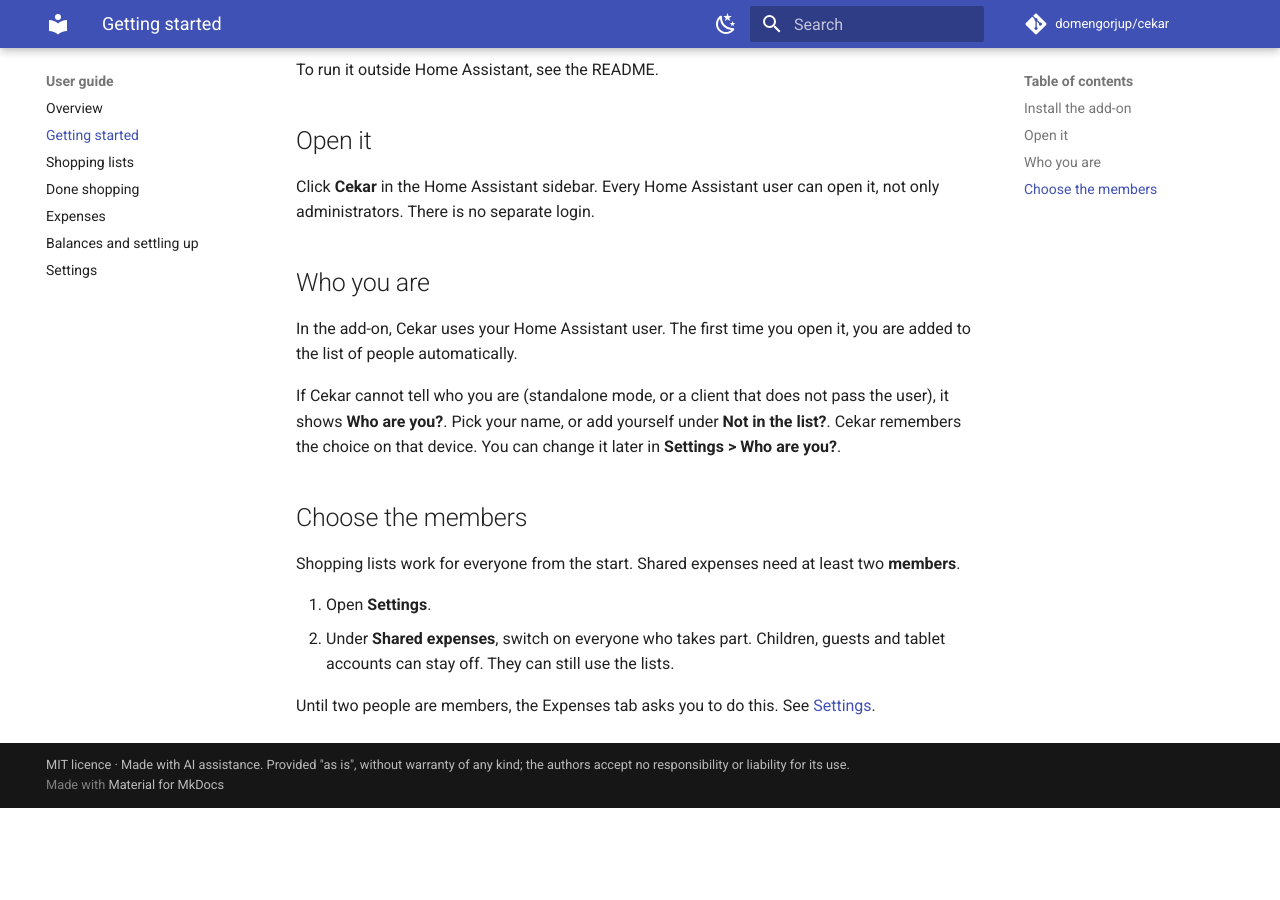
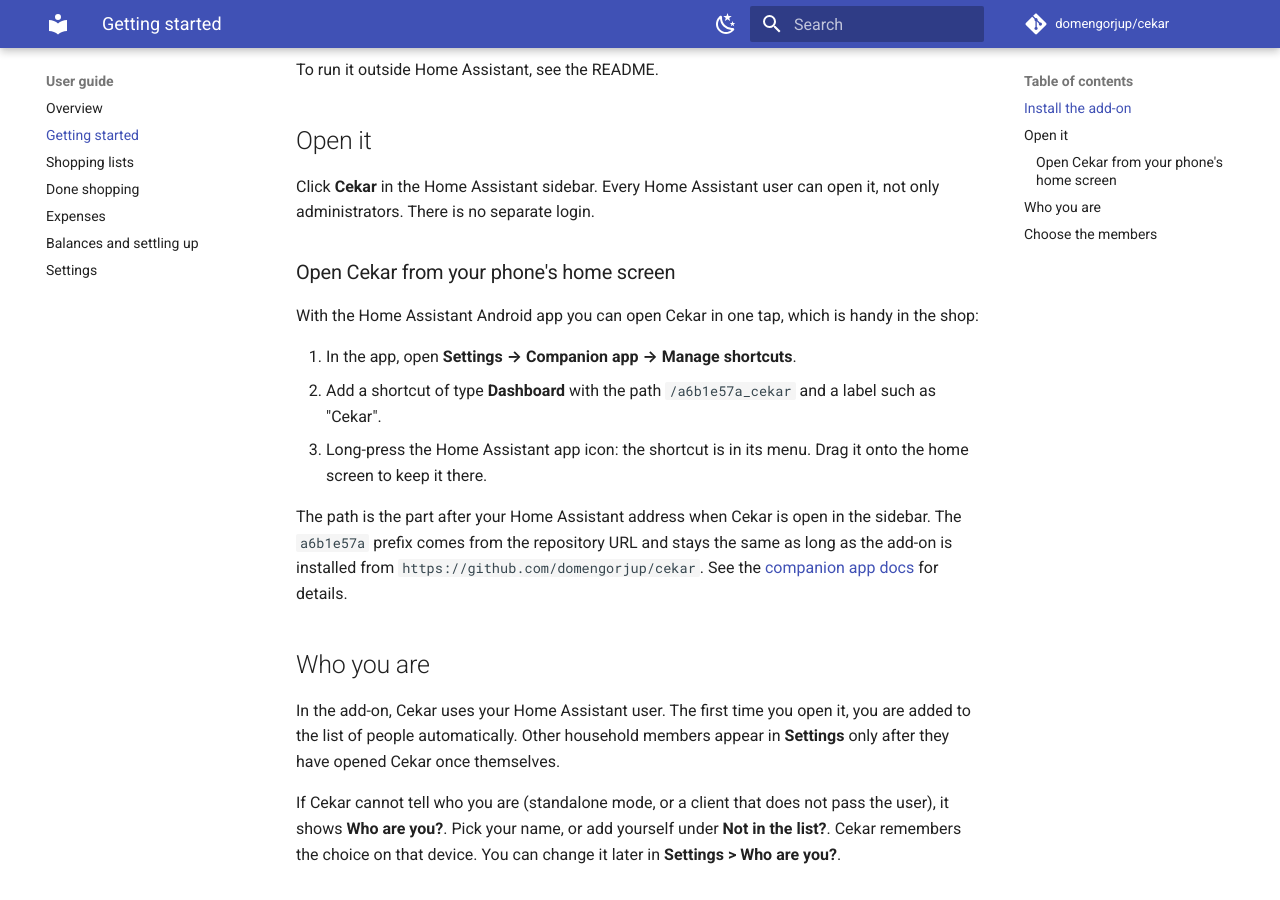
Before and after one commit to domengorjup/cekar, an MkDocs documentation site: the page built from docs/user/getting-started.md, in a window 1280 px wide and 900 px high, scrolled down 585 px. Built offline with MkDocs 1.6.1 and Material for MkDocs 9.7.7, drawn with Linux system fonts in a browser that asks for light colours; comment, search, counter and statistics services are not loaded; before the commit the page ends 1393 px from its top, so only the background shows below that.

Commit message:
Document Android home-screen shortcut; explain when people appear in Settings

```diff
--- a/docs/user/getting-started.md
+++ b/docs/user/getting-started.md
@@ -18,9 +18,19 @@ To run it outside Home Assistant, see the README.
 
 Click **Cekar** in the Home Assistant sidebar. Every Home Assistant user can open it, not only administrators. There is no separate login.
 
+### Open Cekar from your phone's home screen
+
+With the Home Assistant Android app you can open Cekar in one tap, which is handy in the shop:
+
+1. In the app, open **Settings → Companion app → Manage shortcuts**.
+2. Add a shortcut of type **Dashboard** with the path `/a6b1e57a_cekar` and a label such as "Cekar".
+3. Long-press the Home Assistant app icon: the shortcut is in its menu. Drag it onto the home screen to keep it there.
+
+The path is the part after your Home Assistant address when Cekar is open in the sidebar. The `a6b1e57a` prefix comes from the repository URL and stays the same as long as the add-on is installed from `https://github.com/domengorjup/cekar`. See the [companion app docs](https://companion.home-assistant.io/docs/integrations/android-shortcuts/) for details.
+
 ## Who you are
 
-In the add-on, Cekar uses your Home Assistant user. The first time you open it, you are added to the list of people automatically.
+In the add-on, Cekar uses your Home Assistant user. The first time you open it, you are added to the list of people automatically. Other household members appear in **Settings** only after they have opened Cekar once themselves.
 
 If Cekar cannot tell who you are (standalone mode, or a client that does not pass the user), it shows **Who are you?**. Pick your name, or add yourself under **Not in the list?**. Cekar remembers the choice on that device. You can change it later in **Settings > Who are you?**.
 
--- a/src/cekar/i18n/en.toml
+++ b/src/cekar/i18n/en.toml
@@ -251,7 +251,7 @@ owed_now = "Currently owed: {amount}. A smaller amount is fine."
 
 [settings]
 members = "Shared expenses"
-members_help = "Tick who takes part in shared expenses. Everyone can use the shopping lists."
+members_help = "Tick who takes part in shared expenses. Everyone can use the shopping lists. Other people appear here once they have opened Cekar."
 member_of = "Member of shared expenses"
 from_ha = "Home Assistant user"
 added_by_hand = "Added by hand"
```
Also changed, not shown: README.md (+1 -1 lines).
